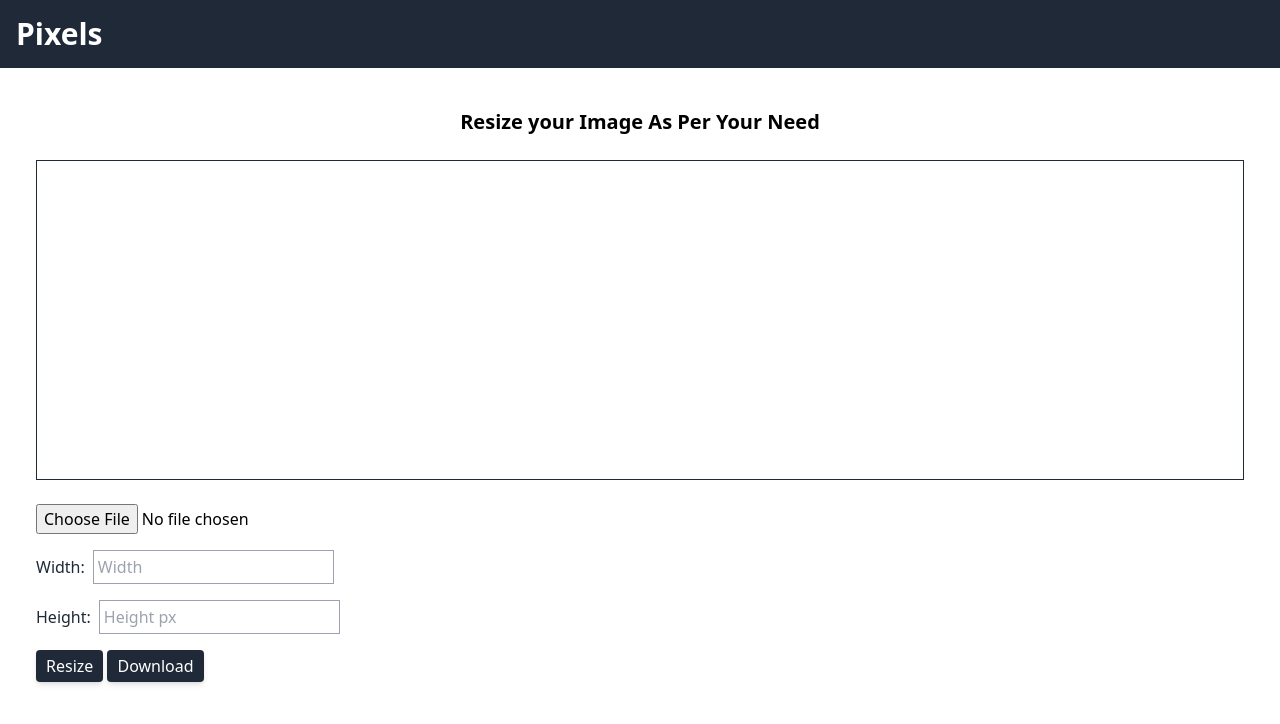
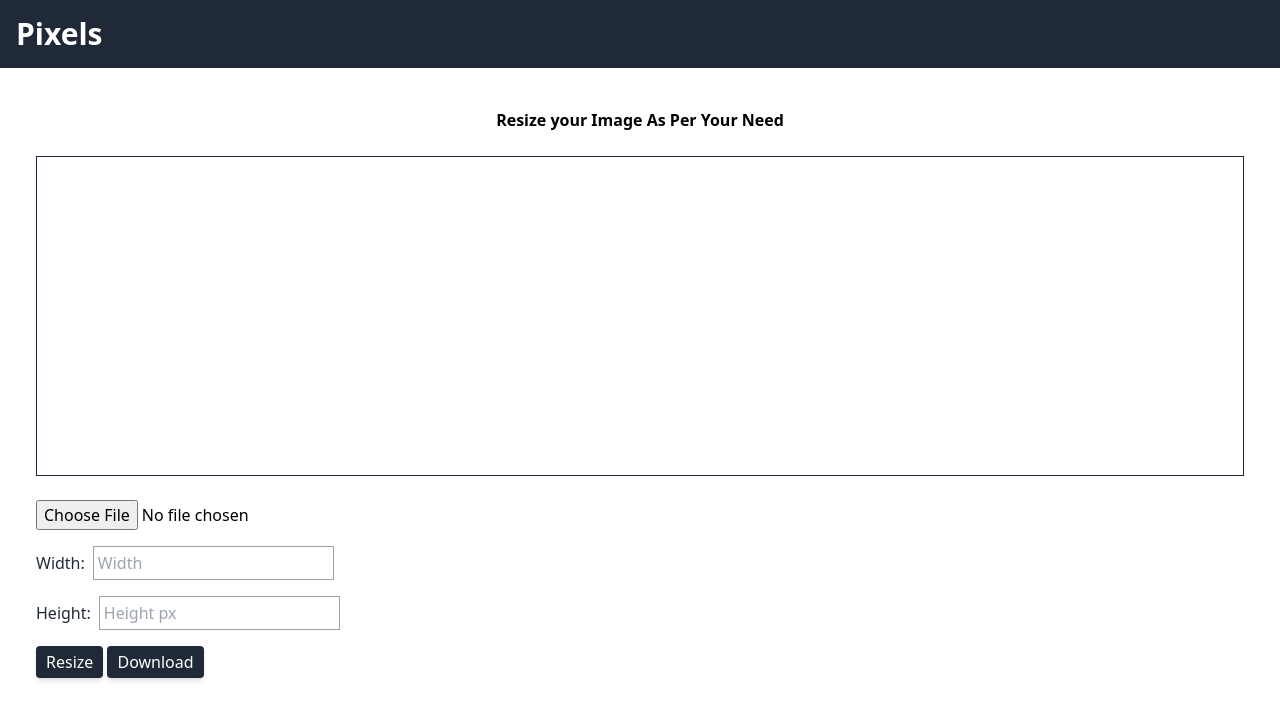
Before and after one commit to tuesdaybloom/pixels, a plain HTML site: page index.html in a window 1280 px wide. Drawn offline with nearby package versions, Linux system fonts and the light colour scheme.

Commit message:
first commit

```diff
--- a/index.html
+++ b/index.html
@@ -13,7 +13,7 @@
         </div>
     </nav>
     <div class="container p-4 px-9 ">
-        <h1 class="text-xl font-bold mt-6 text-center">
+        <h1 class=" font-bold mt-6 text-center">
             Resize your Image As Per Your Need
         </h1>
         <div id="img-container" class="my-6 border-gray-800 border p-2 flex justify-center items-center" style="height:40vh;">
```
